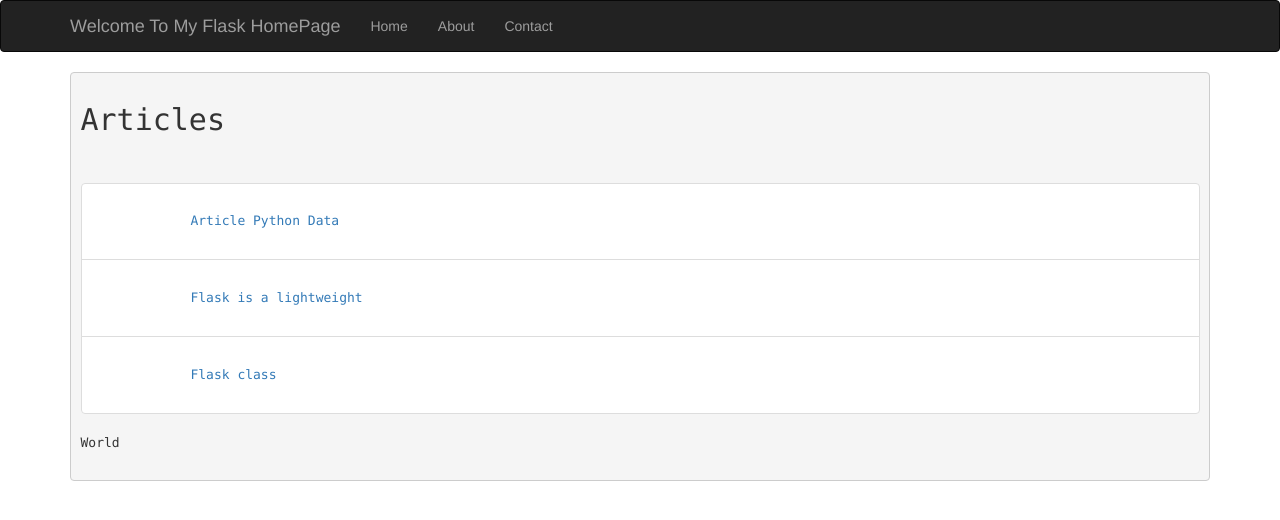
After one commit to thdalsrud/flaskweb, a Flask app: page /articles in a window 1280 px wide. The commit adds this page. Shown: the top 520 px of the page. Run offline with Flask 2, Linux system fonts and the light colour scheme; some libraries are stand-ins or nearby versions.

Commit message:
First commit

```diff
--- a/app.py
+++ b/app.py
@@ -1,8 +1,12 @@
 from flask import Flask ,render_template
+from data import Articles
 
 app = Flask(__name__)   #port 자동 지정=>5000port
 
 app.debug = True
+
+Articles=Articles()
+print(Articles)
 
 @app.route('/') # @=decorate, flask 안에 route라는 method존재 => 경로를 따라 실행 시킴
 def hello():
@@ -12,8 +16,16 @@ def hello():
 def user(name):
     return render_template('user.html', data=name)
 
+@app.route('/about')
+def about():
+    return render_template('about.html')
+
+@app.route('/articles')
+def articles():
+    return render_template('articles.html', articles=Articles)
+
 if __name__=='__main__':
-    app.run()
+    app.run(debug=True)
 
 # if __name__=='__main__':   # __str__ =>이런식으로 쓰면 단독, 직접 실행은 되지만 import시 실행X
 #     app.run(debug=True)  # 개발시에는 항상 debug mode 를 on(True)으로 해두어야 한다 off(False)
--- /dev/null
+++ b/templates/articles.html
@@ -0,0 +1,11 @@
+{%- extends 'layout.html' -%}
+{%- block body -%}
+    <h2>Articles</h2>
+    <ul class="list-group">
+        {%- for article in articles -%}
+        <li class="list-group-item">
+            <a href="article/{{article.id}}">{{article.title}}</a>
+        </li>
+        {%- endfor -%}
+    </ul>
+{%- endblock -%}
--- a/templates/home.html
+++ b/templates/home.html
@@ -1,7 +1,7 @@
 {%- extends 'layout.html' -%}
 {%- block body -%}
     <div class="jumbotron text-center">
-        <h1> 강남 이젠 아카데미 flask tutorials </h1>
+        <h2> flask tutorials </h2>
         <p class="lead"> This application is build using python and flask famework</p>
     </div>
 {%- endblock -%}
--- a/templates/layout.html
+++ b/templates/layout.html
@@ -6,7 +6,7 @@
     <meta http-equiv="X-UA-Compatible" content="ie=edge">
     <!-- 밑에 CSS는 항상 헤더에 지정해야한다 -->
     <link rel="stylesheet" href="https://maxcdn.bootstrapcdn.com/bootstrap/3.3.7/css/bootstrap.min.css" integrity="sha384-BVYiiSIFeK1dGmJRAkycuHAHRg32OmUcww7on3RYdg4Va+PmSTsz/K68vbdEjh4u" crossorigin="anonymous">
-    <title>Document page</title>
+    <title>flask homepage</title>
 </head>
 <body>
     {% include 'include/_navibar.html' %}
```
Also changed, not shown: data.py (added, +20 -0 lines), templates/about.html (added, +7 -0 lines).
